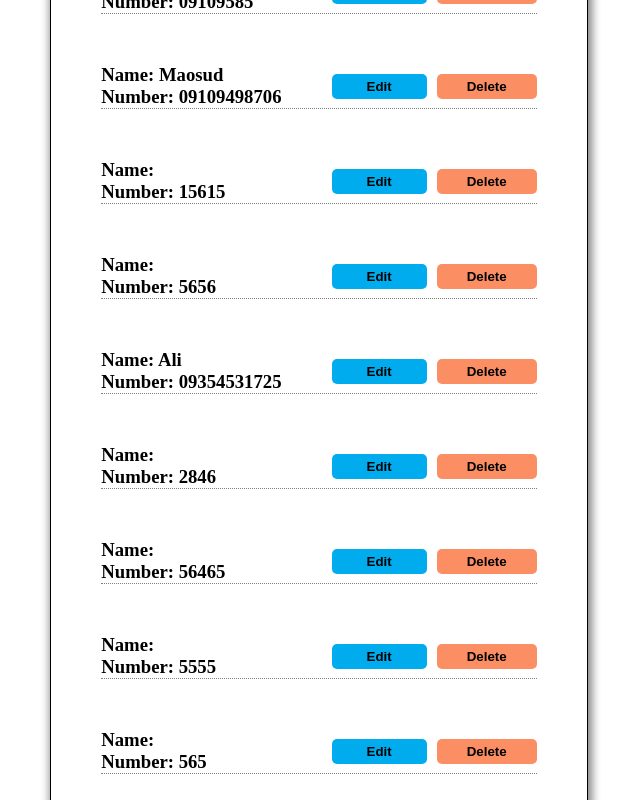
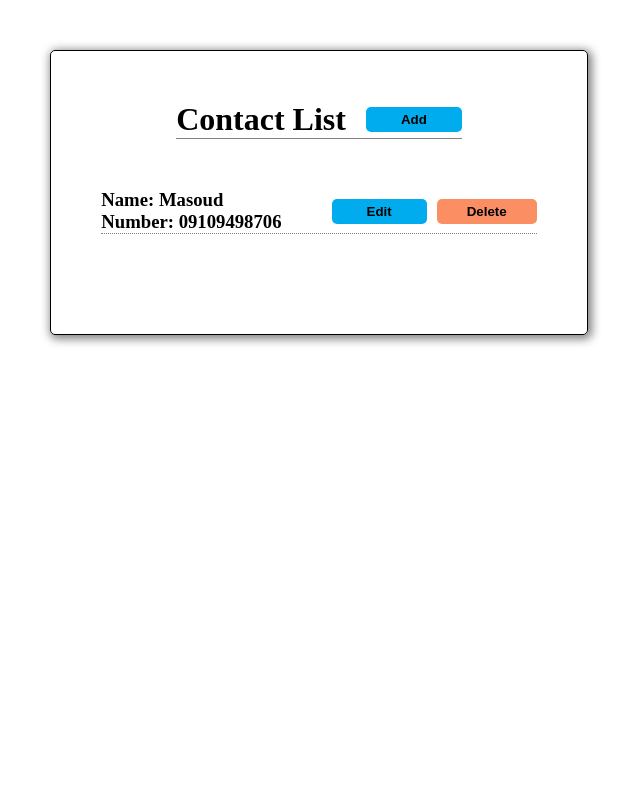
Before and after one commit to Masoudbkhti/contacts, a React (Vite) app: page / in a window 1280 px wide. Shown: the top 800 px of the page, without its empty margins (321-961 px from the left). Built offline with nearby package versions, Linux system fonts and the light colour scheme; data requests are answered from the project's data file.

Commit message:
finish project

```diff
--- a/db.json
+++ b/db.json
@@ -1,74 +1,9 @@
 {
   "contacts": [
     {
-      "name": "",
-      "number": "1565",
+      "name": "Masoud",
+      "number": "09109498706",
       "id": 1
-    },
-    {
-      "name": "",
-      "number": "215618",
-      "id": 2
-    },
-    {
-      "name": "",
-      "number": "09109585",
-      "id": 3
-    },
-    {
-      "name": "Maosud",
-      "number": "09109498706",
-      "id": 4
-    },
-    {
-      "name": "",
-      "number": "15615",
-      "id": 5
-    },
-    {
-      "name": "",
-      "number": "5656",
-      "id": 6
-    },
-    {
-      "name": "Ali",
-      "number": "09354531725",
-      "id": 7
-    },
-    {
-      "name": "",
-      "number": "2846",
-      "id": 8
-    },
-    {
-      "name": "",
-      "number": "56465",
-      "id": 9
-    },
-    {
-      "name": "",
-      "number": "5555",
-      "id": 10
-    },
-    {
-      "name": "",
-      "number": "565",
-      "id": 11
-    },
-    {
-      "name": "Mohsen",
-      "number": "09109498725",
-      "id": 12
-    },
-    {
-      "name": "Kazem",
-      "number": "09126597965",
-      "id": 13
-    },
-    {
-      "name": "M SD PO",
-      "number": "09126597965",
-      "id": 14
     }
   ]
 }
--- a/src/index.css
+++ b/src/index.css
@@ -33,7 +33,7 @@
 }
 .app {
   width: 100%;
-  height: 100vh;
+  padding: 50px 0;
   display: flex;
   justify-content: center;
   align-items: center;
```
